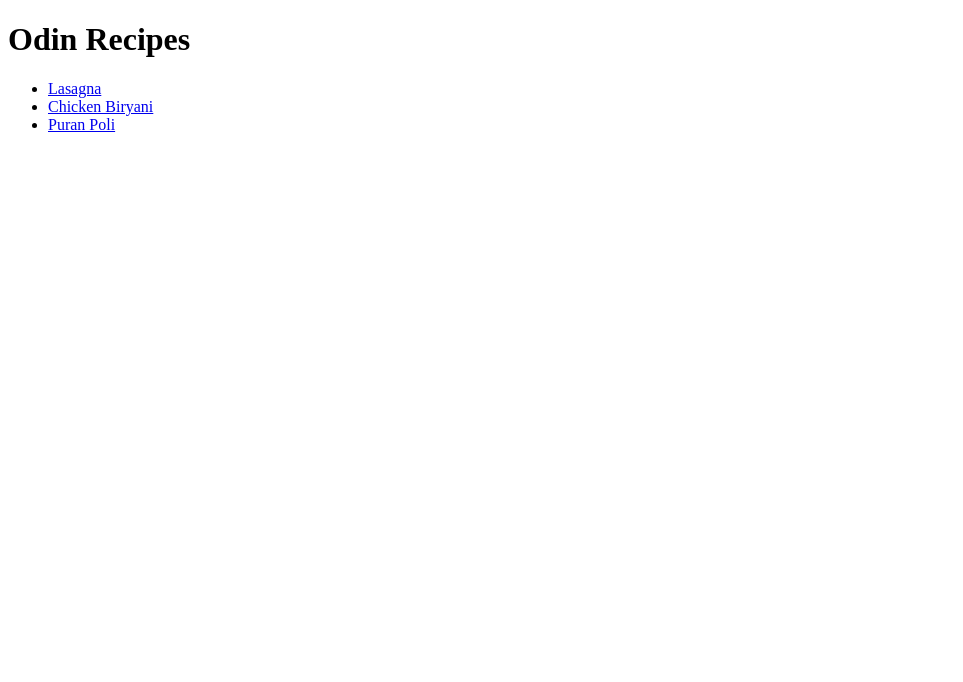
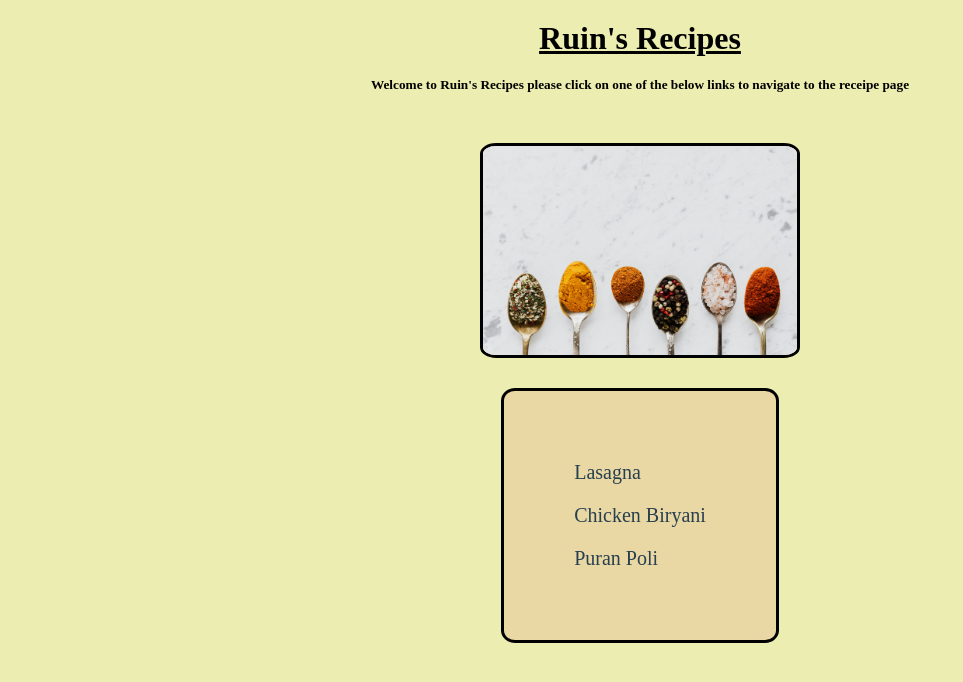
Before and after one commit to RuInKiN/odin-recipes, a plain HTML site: page index.html in a window 1280 px wide. Shown: the whole page, without its empty margins (0-963 px from the left). Drawn offline with Linux system fonts and the light colour scheme.

Commit message:
Adding style to all the pages.

```diff
--- a/index.html
+++ b/index.html
@@ -3,14 +3,23 @@
 <head>
     <meta charset="UTF-8">
     <meta name="viewport" content="width=device-width, initial-scale=1.0">
-    <title>Odin Recipes</title>
+    <link rel="stylesheet" href="styles/index.css">
+    <title>Ruin's Recipes</title>
 </head>
 <body>
-    <h1>Odin Recipes</h1>
-    <ul>
-        <li><a href="recipes/lasagna.html">Lasagna</a></li>
-        <li><a href="recipes/chicken-biryani.html">Chicken Biryani</a></li>
-        <li><a href="recipes/puran-poli.html">Puran Poli</a></li>
-    </ul>
+    <div class="container">
+        <h1>Ruin's Recipes</h1>
+        <h5>Welcome to Ruin's Recipes please click on one of the below links to navigate to the receipe page</h5>
+        <div class="image">
+            <img src="images/poster_image.jpg" alt="poster_image">
+        </div>
+        <div class="recipe-list">
+            <ul>
+                <li><a href="recipes/lasagna.html">Lasagna</a></li>
+                <li><a href="recipes/chicken-biryani.html">Chicken Biryani</a></li>
+                <li><a href="recipes/puran-poli.html">Puran Poli</a></li>
+            </ul>
+        </div>
+    </div>
 </body>
 </html>
--- /dev/null
+++ b/styles/index.css
@@ -0,0 +1,58 @@
+*{
+    margin: 0px;
+    box-sizing: border-box;
+}
+
+body{
+    background-color: #ECEDB0;
+    background-size: cover;
+    background-position: center;
+    background-repeat: no-repeat;
+    height: 90vh;
+}
+
+h1{
+    text-align: center;
+    margin: 20px;
+    text-decoration: underline;
+}
+
+h5{
+    text-align: center;
+    margin-bottom: 50px;
+}
+
+ul{
+    list-style-type: none;
+    padding: 0;
+    text-align: left;
+}
+
+li{
+    font-size: 20px;
+    padding: 10px;
+}
+
+a{
+    text-decoration: none;
+    color: #273F4F;
+}
+
+img{
+    width: 25%;
+    height: 25%;
+    display: block;
+    margin: 0 auto;
+    margin-bottom: 30px;
+    border: 3px solid #000;
+    border-radius: 5%;
+}
+
+.recipe-list {
+    width: max-content;
+    margin: 0 auto;
+    border: 3px solid #000;
+    border-radius: 5%;
+    padding: 60px;
+    background-color: #EAD8A4;
+}
--- /dev/null
+++ b/styles/style.css
@@ -0,0 +1,56 @@
+*{
+    margin: 0;
+    box-sizing: border-box;
+    color: #3e85b5;
+}
+
+body{
+    background-color: #ecedb0bd
+}
+
+h1, h3{
+    text-align: center;
+    color: #F68537;
+    padding: 20px;
+}
+
+img{
+    display: block;
+    margin: 0 auto;
+    width: 30%;
+    height: auto;
+    border: #4682A9 3px solid;
+    border-radius: 5px;
+}
+
+.discription, .ingredients, .steps {
+    margin: 20px;
+    padding: 20px;
+    border-bottom: 3px solid #6e6c6c;
+}
+
+li{
+    margin: 15px;
+}
+
+button {
+    display: block;
+    margin: 20px auto;
+    padding: 10px 20px;
+    background-color: #f59855;
+    border: none;
+    border-radius: 5px;
+    cursor: pointer;
+}
+
+button a{
+    color: white;
+}
+
+p{
+    margin: 15px;
+}
+
+a{
+    text-decoration: none;
+}
```
Also changed, not shown: recipes/chicken-biryani.html (+25 -7 lines), recipes/lasagna.html (+19 -5 lines), recipes/puran-poli.html (+21 -6 lines), images/poster_image.jpg (added).
